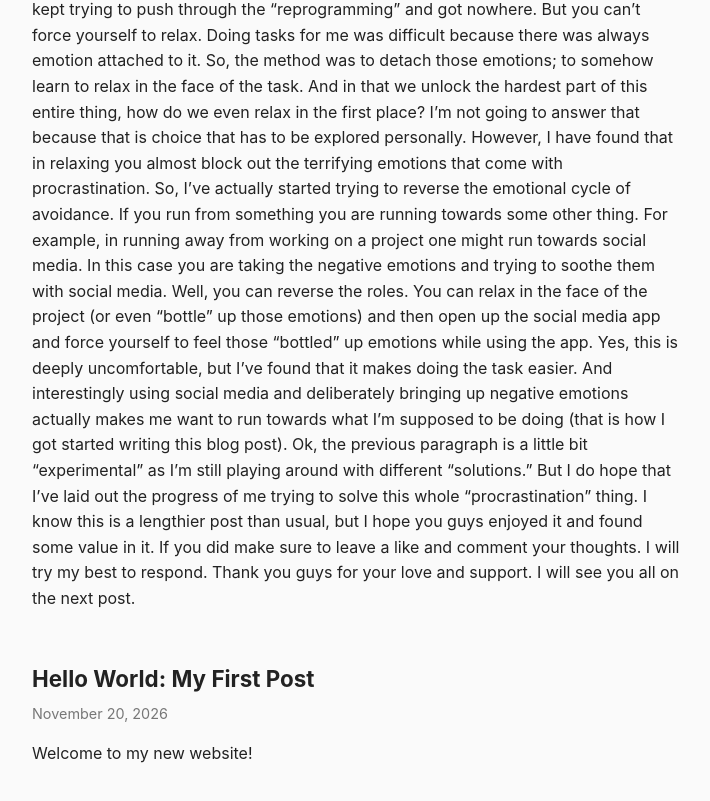
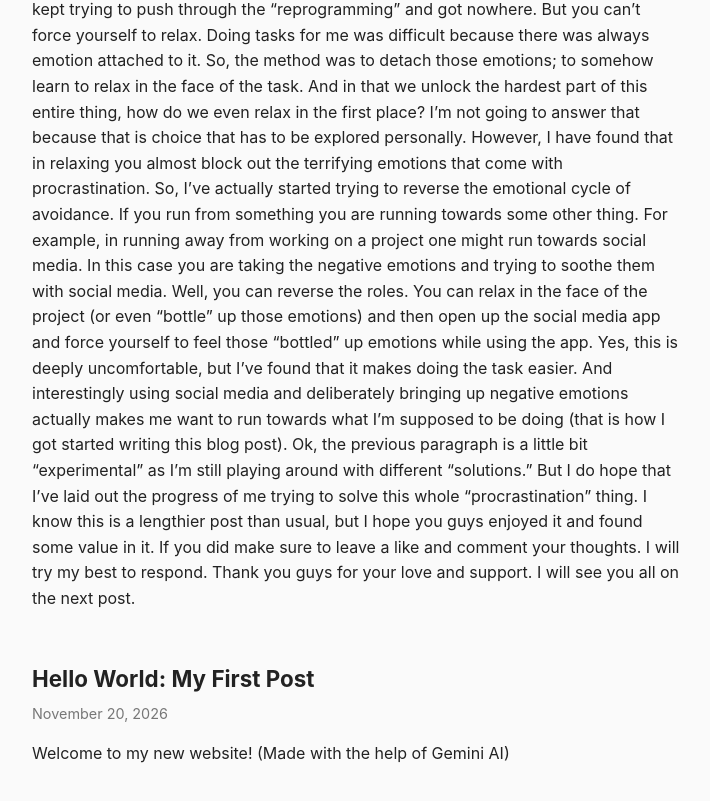
Before and after one commit to prsi2264-ops/WRTG_Project, a plain HTML site: page index.html in a window 1280 px wide. Shown: the part 2876-3677 px from the top of the page, without its empty margins (283-993 px from the left). Drawn offline with Linux system fonts and the light colour scheme.

Commit message:
Update index.html

```diff
--- a/index.html
+++ b/index.html
@@ -78,7 +78,7 @@ Ok, the previous paragraph is a little bit “experimental” as I’m still pla
     <article>
       <h2>Hello World: My First Post</h2>
       <div class="date">November 20, 2026</div>
-      <p>Welcome to my new website!</p>
+      <p>Welcome to my new website! (Made with the help of Gemini AI) </p>
     </article>
   </main>
 
```
